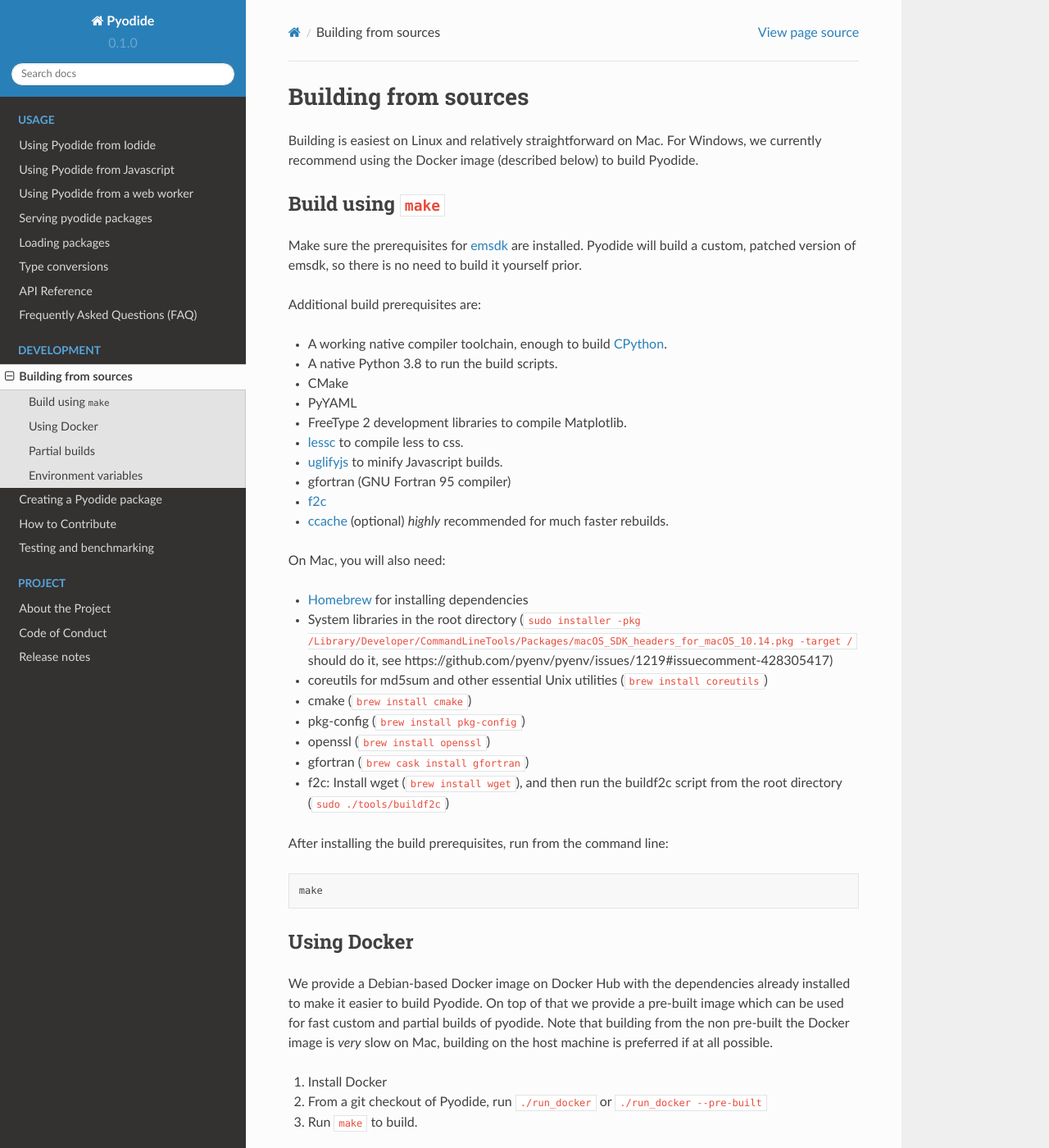
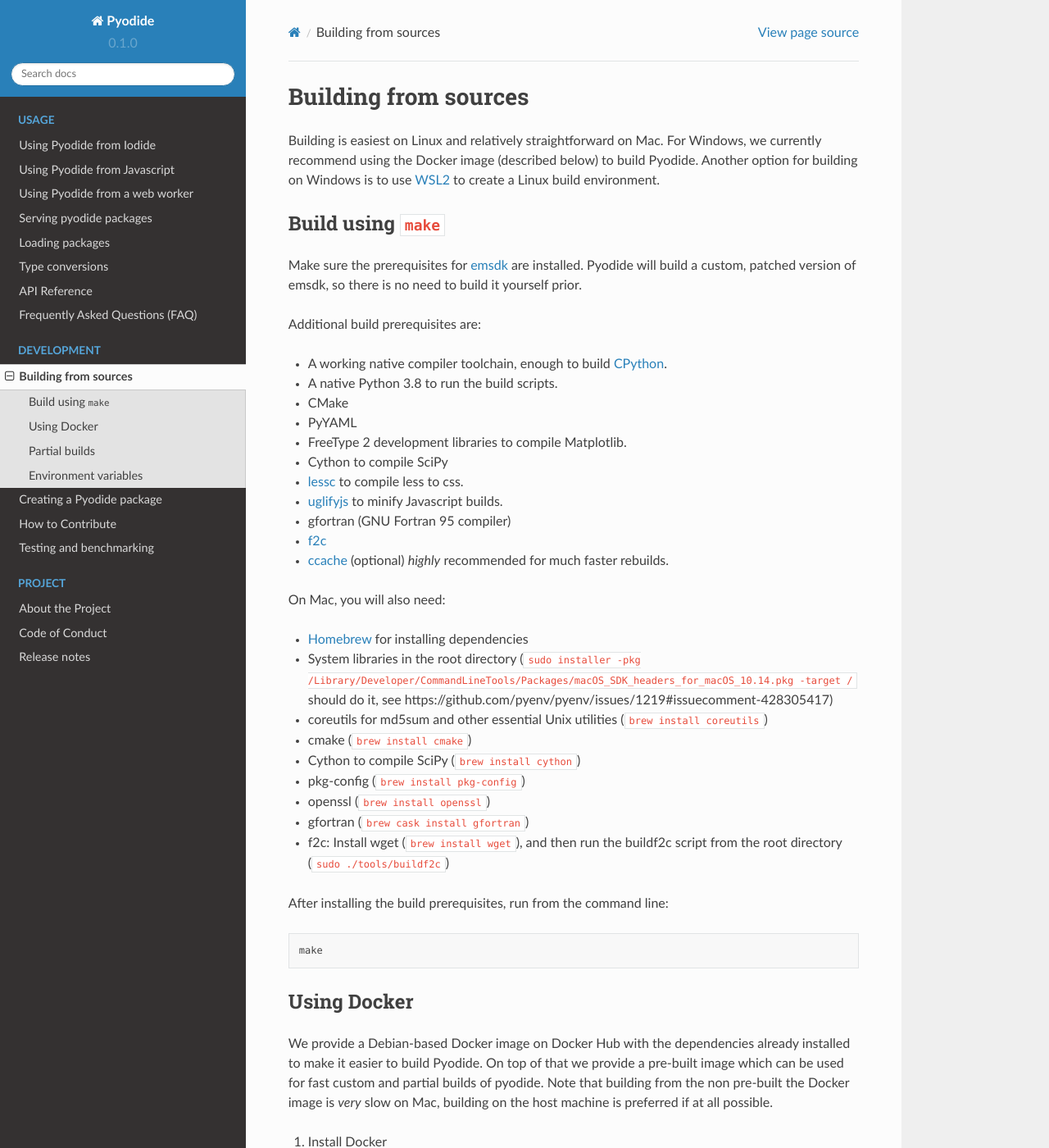
Before and after one commit to pyodide/pyodide, a Sphinx documentation site: the page built from docs/building_from_sources.md, in a window 1280 px wide and 1400 px high. Shown: the whole window at 82% size. Built offline with Sphinx 7.4.7 and the Read the Docs theme 2.0.0, drawn with Linux system fonts in a browser that asks for light colours; the version number is read from the project's files by our own code.

Commit message:
DOC Update build dependencies

```diff
--- a/docs/building_from_sources.md
+++ b/docs/building_from_sources.md
@@ -3,7 +3,7 @@
 
 Building is easiest on Linux and relatively straightforward on Mac. For
 Windows, we currently recommend using the Docker image (described below) to
-build Pyodide.
+build Pyodide. Another option for building on Windows is to use [WSL2](https://docs.microsoft.com/en-us/windows/wsl/install-win10) to create a Linux build environment.
 
 ## Build using `make`
 
@@ -18,6 +18,7 @@
 - CMake
 - PyYAML
 - FreeType 2 development libraries to compile Matplotlib.
+- Cython to compile SciPy
 - [lessc](http://lesscss.org/) to compile less to css.
 - [uglifyjs](https://github.com/mishoo/UglifyJS) to minify Javascript builds.
 - gfortran (GNU Fortran 95 compiler)
@@ -30,6 +31,7 @@
 - System libraries in the root directory (`sudo installer -pkg /Library/Developer/CommandLineTools/Packages/macOS_SDK_headers_for_macOS_10.14.pkg -target /` should do it, see https://github.com/pyenv/pyenv/issues/1219#issuecomment-428305417)
 - coreutils for md5sum and other essential Unix utilities (`brew install coreutils`)
 - cmake (`brew install cmake`)
+- Cython to compile SciPy (`brew install cython`)
 - pkg-config (`brew install pkg-config`)
 - openssl (`brew install openssl`)
 - gfortran (`brew cask install gfortran`)
```
